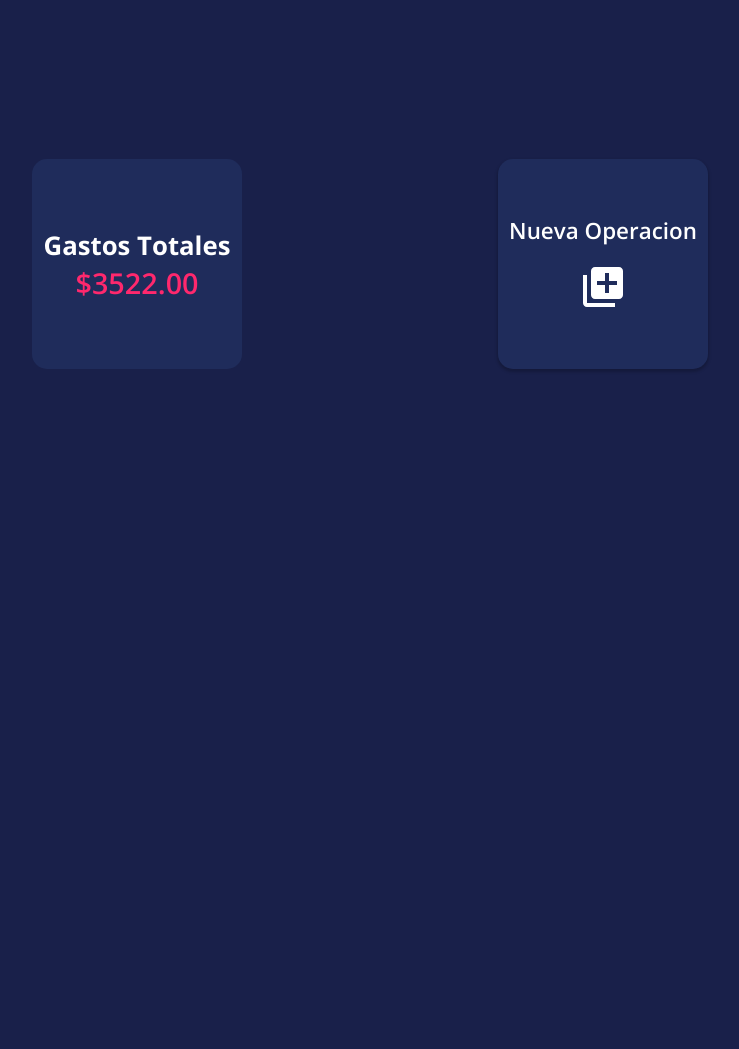
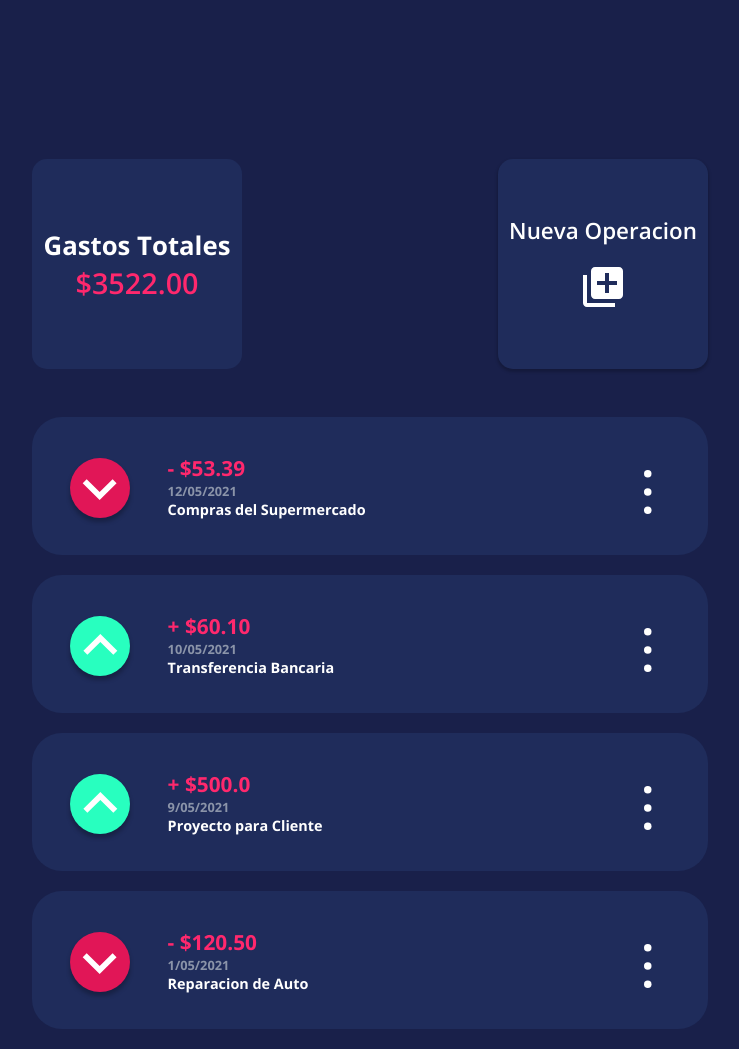
Before and after one commit to BrunoCereda9979/budget-app-alkemy-master, a plain HTML site: page front/src/index.html in a window 1280 px wide. Shown: the whole page, without its empty margins (270-1009 px from the left). Before the commit the page ends 800 px from the top, so only its background shows below. Drawn offline with nearby package versions, Linux system fonts and the light colour scheme.

Commit message:
Finished the operations list and operation element positioning and styling.

```diff
--- a/front/src/index.html
+++ b/front/src/index.html
@@ -28,8 +28,47 @@
         </section>
 
         <!-- Operation Cards Section -->
-        <section id="operation-cards-container">
-
+        <section id="operations-container">
+            <!-- Operation Card -->
+            <article class="operation-card">
+                <img class="expense-icon" src="../assets/expense-icon.svg" alt="Expense icon">
+                <div class="operation-info">
+                    <h2>- $53.39</h2>
+                    <h3>12/05/2021</p>
+                    <p>Compras del Supermercado</p>
+                </div>
+                <img class="options-icon" src="../assets/operation-options-icon.svg" alt="Operation Options">
+            </article>
+            <!-- Operation Card -->
+            <article class="operation-card">
+                <img class="expense-icon" src="../assets/income-icon.svg" alt="Expense icon">
+                <div class="operation-info">
+                    <h2>+ $60.10</h2>
+                    <h3>10/05/2021</p>
+                    <p>Transferencia Bancaria</p>
+                </div>
+                <img class="options-icon" src="../assets/operation-options-icon.svg" alt="Operation Options">
+            </article>
+            <!-- Operation Card -->
+            <article class="operation-card">
+                <img class="expense-icon" src="../assets/income-icon.svg" alt="Expense icon">
+                <div class="operation-info">
+                    <h2>+ $500.0</h2>
+                    <h3>9/05/2021</p>
+                    <p>Proyecto para Cliente</p>
+                </div>
+                <img class="options-icon" src="../assets/operation-options-icon.svg" alt="Operation Options">
+            </article>
+            <!-- Operation Card -->
+            <article class="operation-card">
+                <img class="expense-icon" src="../assets/expense-icon.svg" alt="Expense icon">
+                <div class="operation-info">
+                    <h2>- $120.50</h2>
+                    <h3>1/05/2021</p>
+                    <p>Reparacion de Auto</p>
+                </div>
+                <img class="options-icon" src="../assets/operation-options-icon.svg" alt="Operation Options">
+            </article>
         </section>
     </main>
 </body>
--- a/front/styles/index.css
+++ b/front/styles/index.css
@@ -24,7 +24,7 @@ body {
     font-family: 'Open Sans', 'Segoe UI', sans-serif;
 }
 
-/*------------------------ Cards Container ------------------------*/
+/*------------------------ Cards Section ------------------------*/
 #cards-container {
     width: 676px;
     height: 210px;
@@ -82,3 +82,56 @@ body {
 .btn:hover {
     cursor: pointer;
 }
+
+/*------------------------ Operations Section ------------------------*/
+#operations-container {
+    width: 676px;
+    margin: auto;
+    margin-top: 48px;
+    display: flex;
+    flex-direction: column;
+}
+
+.operation-card {
+    background-color: var(--card-bg-color);
+    width: 100%;
+    height: 138px;
+    border-radius: 30px; /*--------------> DEBE SER VARIABLE*/
+    display: flex;
+    align-items: center;
+    margin-bottom: 20px; /*--------------> DEBE SER VARIABLE*/
+}
+
+/* --- ICONS --- */
+.operation-card .expense-icon {
+    position: relative;
+    top: 4%;
+    left: 5%;
+}
+
+.operation-card .options-icon {
+    position: relative;
+    top: 4%;
+    right: -50%;
+}
+
+.operation-info {
+    width: 206px;
+    position: relative;
+    left: 10%;
+}
+
+.operation-info h2 {
+    font-size: 1.3rem;
+    color: var(--strong-font-color);
+}
+
+.operation-info h3 {
+    font-size: 0.8rem;
+    color: var(--date-font-color);
+}
+
+.operation-info p {
+    font-size: 0.9rem;
+    color: var(--main-font-color);
+}
```
Also changed, not shown: front/assets/operation-options-icon.svg (added).
